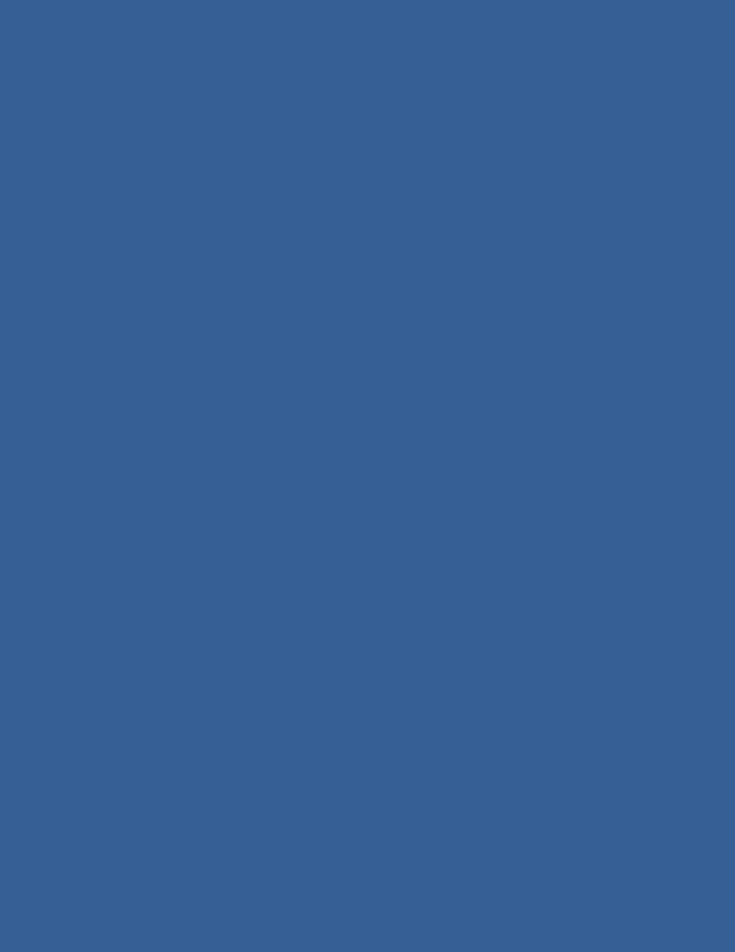
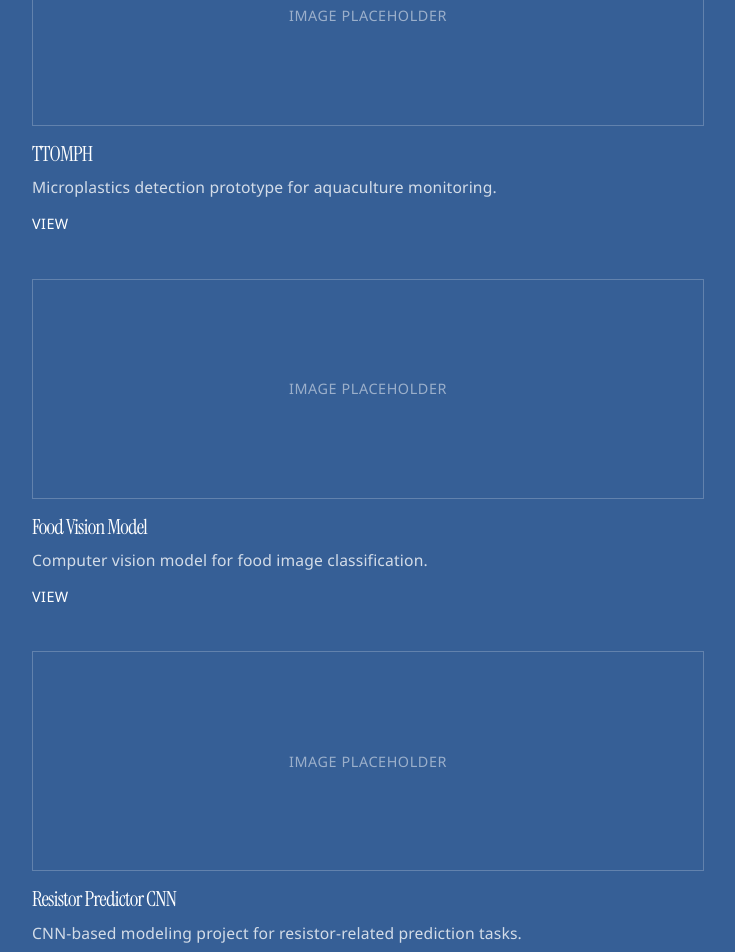
Before and after one commit to Murede/Personal-Website, a React (Vite) app: page / in a window 1280 px wide. Shown: the part 2000-2952 px from the top of the page, without its empty margins (272-1007 px from the left). Before the commit the page ends 2070 px from the top, so only its background shows below. Built offline with nearby package versions, Linux system fonts and the light colour scheme.

Commit message:
Update site content and restore project list

```diff
--- a/src/App.jsx
+++ b/src/App.jsx
@@ -17,6 +17,30 @@ const projects = [
     title: 'Robot Car Control System',
     description: 'Control logic for a robot car with sensing and feedback.',
     link: '/projects/cps-robot-car-report.html',
+    label: 'View',
+  },
+  {
+    title: 'Function Generator Circuit Simulation',
+    description: 'Analog circuit simulation for waveform generation and signal shaping.',
+    link: '/projects/function-generator-circuit-report.html',
+    label: 'View',
+  },
+  {
+    title: 'TTOMPH',
+    description: 'Microplastics detection prototype for aquaculture monitoring.',
+    link: '/projects/ttomph-report.pdf',
+    label: 'View',
+  },
+  {
+    title: 'Food Vision Model',
+    description: 'Computer vision model for food image classification.',
+    link: 'https://github.com/',
+    label: 'View',
+  },
+  {
+    title: 'Resistor Predictor CNN',
+    description: 'CNN-based modeling project for resistor-related prediction tasks.',
+    link: 'https://github.com/',
     label: 'View',
   },
 ]
```
